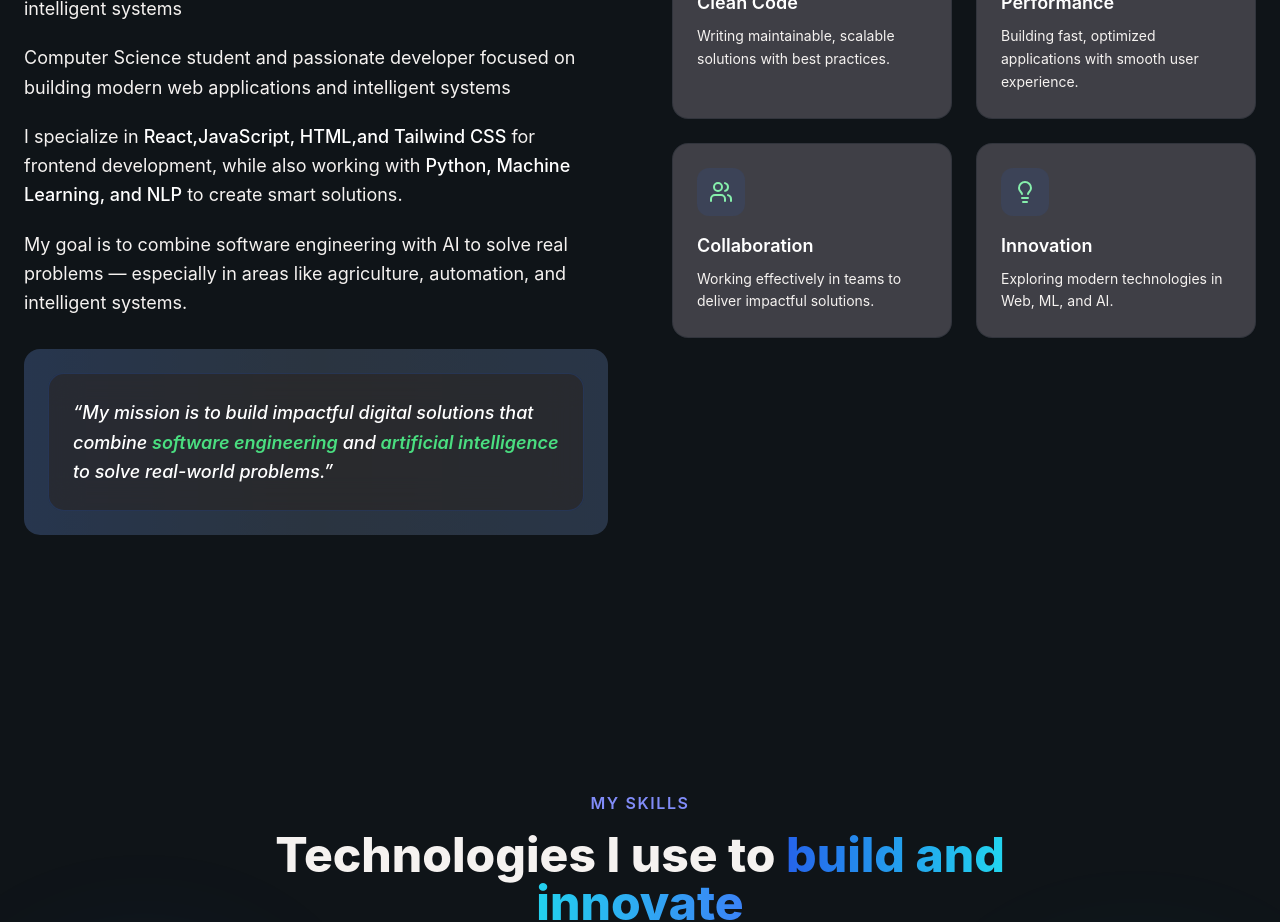
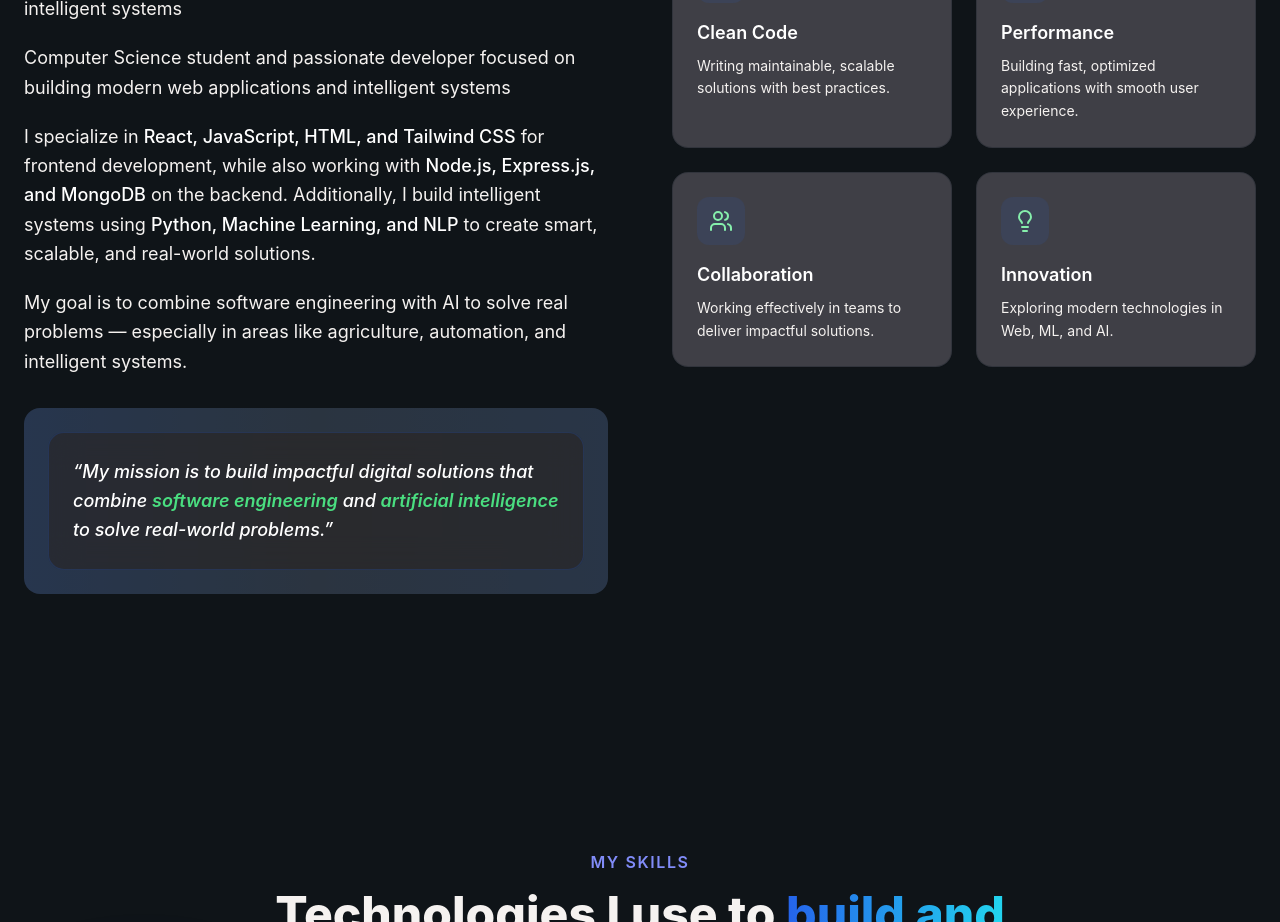
Before and after one commit to kikikatg/personal_portfolio-using-react, a React (Vite) app in the folder portfolio_frontend/: page / in a window 1280 px wide. Shown: the part 1500-2422 px from the top of the page. Built offline with nearby package versions, Linux system fonts and the light colour scheme; the HTML template or start-up script is replaced by a standard one.

Commit message:
add text content in the about section

```diff
--- a/portfolio_frontend/src/sections/About.jsx
+++ b/portfolio_frontend/src/sections/About.jsx
@@ -66,13 +66,17 @@ export const About = () => {
               <p>
                 I specialize in{" "}
                 <span className="text-white font-medium">
-                  React,JavaScript, HTML,and Tailwind CSS
+                  React, JavaScript, HTML, and Tailwind CSS
                 </span>{" "}
                 for frontend development, while also working with{" "}
                 <span className="text-white font-medium">
+                  Node.js, Express.js, and MongoDB
+                </span>{" "}
+                on the backend. Additionally, I build intelligent systems using{" "}
+                <span className="text-white font-medium">
                   Python, Machine Learning, and NLP
                 </span>{" "}
-                to create smart solutions.
+                to create smart, scalable, and real-world solutions.
               </p>
 
               <p>
```
